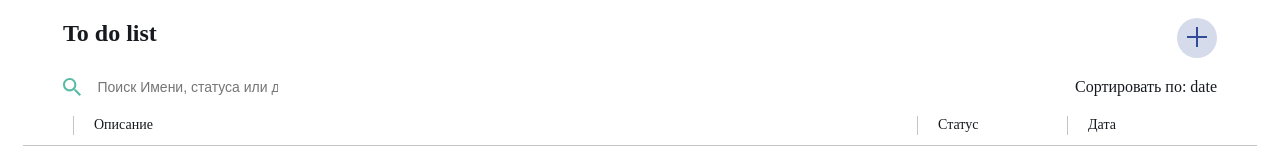
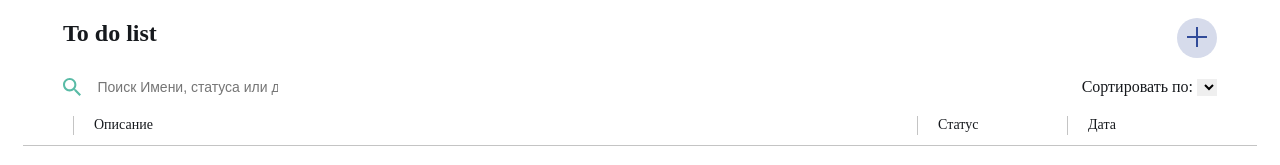
Before and after one commit to teacher-cheater/ToDoList-vue3, a Vue app: page / in a window 1280 px wide. Shown: the top 165 px of the page. Built offline with nearby package versions, Linux system fonts and the light colour scheme.

Commit message:
add a sort button

```diff
--- a/src/App.vue
+++ b/src/App.vue
@@ -1,5 +1,5 @@
 <template>
-  <div class="container _active">
+  <div class="container">
     <div class="header">
       <h1 class="header__title">To do list</h1>
       <button
@@ -12,9 +12,24 @@
     <div class="search">
       <div class="search__content">
         <img src="./icons/search.svg" alt="search">
-        <input class="search__text" type="text" placeholder="Поиск Имени, статуса или даты"/>
+        <input
+            class="search__text"
+            type="text"
+            placeholder="Поиск Имени, статуса или даты"
+            v-model="searchQuery"
+        />
       </div>
-      <p class="search__sort">Сортировать по: <span>date</span></p>
+      <p class="search__sort">Сортировать по:
+        <select :options="sortOptions" @change="changeOption">
+          <option value=""></option>
+          <option
+              v-for="option in options"
+             :key="option.value"
+             value="option.value"
+          >
+          </option>
+        </select>
+      </p>
     </div>
     <div class="text">
       <p class="subtext">Описание</p>
@@ -89,8 +104,22 @@ export default {
       body: '',
       date: '',
       dialogVisible: false,
+      searchQuery: '',
+      selectedSort:'',
+      sortOptions:[
+        {value: 'date', name: 'дате'},
+        {value: 'body', name: 'статусу'}
+      ],
+      modelValue:{
+        type: String
+      },
+      options: {
+        type: Array,
+        default: ()=> [],
+      }
     }
   },
+
   methods:{
     addTask(){
       const newTask = {
@@ -105,6 +134,10 @@ export default {
       this.date = String(new Date()
           .getDate()).padStart(2, '0') + '.' + String(new Date()
           .getMonth() + 1).padStart(2, '0') + '.' + new Date().getFullYear();
+    },
+    changeOption(event){
+      console.log(event)
+      this.$emit('update:modelValue', event.target.value)
     },
     inputTitle(event){
       this.title = event.target.value;
@@ -121,14 +154,7 @@ export default {
         type: Boolean,
         default: false,
       },
-
-    // hideDialog(){
-    //   this.$emit('update:show', false)
   }
-    // taskCreateOnWindow(){
-    //   showModal: false;
-    // }
-
 }
 </script>
 
```
